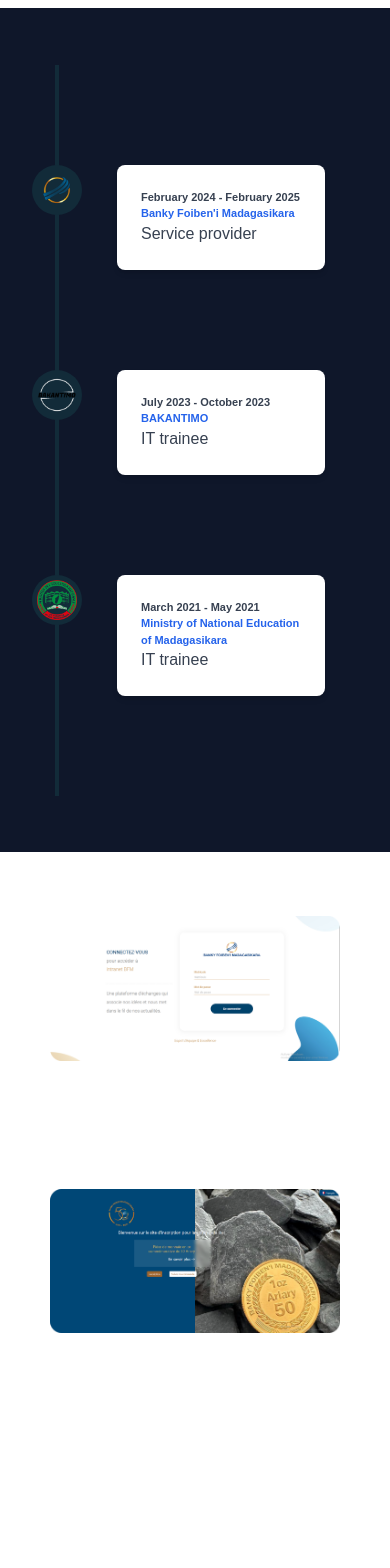
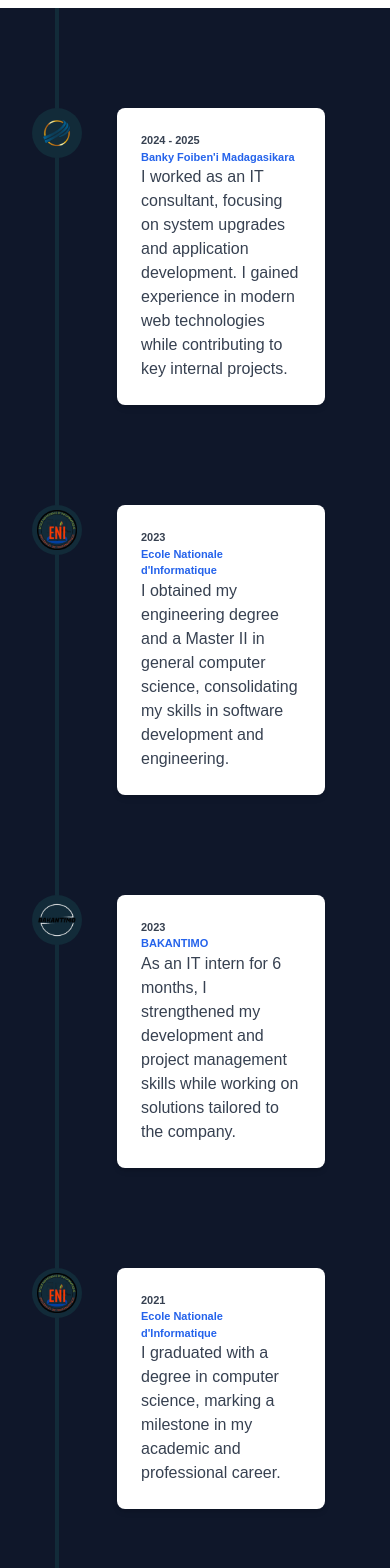
Before and after one commit to Mukkun007/PORTFOLIO-LOVA, a Next.js app: page / in a window 390 px wide. Shown: the part 1840-3408 px from the top of the page. Before the commit the page ends 3189 px from the top, so only its background shows below. Built offline with nearby package versions, Linux system fonts and the light colour scheme.

Commit message:
experience update

```diff
--- a/public/locales/en.json
+++ b/public/locales/en.json
@@ -50,12 +50,15 @@
     }
   },
   "experience": {
-    "date1": "February 2024 - February 2025",
-    "position1": "Service provider",
-    "date2": "July 2023 - October 2023",
-    "position2": "IT trainee",
-    "date3": "March 2021 - May 2021",
-    "etablissement": "Ministry of National Education of Madagasikara"
+    "date1": "2024 - 2025",
+    "position1": "I worked as an IT consultant, focusing on system upgrades and application development. I gained experience in modern web technologies while contributing to key internal projects.",
+    "date2": "2023",
+    "position2": "I obtained my engineering degree and a Master II in general computer science, consolidating my skills in software development and engineering.",
+    "position3": "As an IT intern for 6 months, I strengthened my development and project management skills while working on solutions tailored to the company.",
+    "position4": "I graduated with a degree in computer science, marking a milestone in my academic and professional career.",
+    "date3": "2021",
+    "etablissement": "Ministry of National Education of Madagasikara",
+    "position5": "During my 3-month internship, I gained first-hand experience of development, applying my skills to real-life projects."
   },
   "project": {
     "title1": "Infrastructure Modernization",
--- a/public/locales/fr.json
+++ b/public/locales/fr.json
@@ -50,12 +50,15 @@
     }
   },
   "experience": {
-    "date1": "Février 2024 - Février 2025",
-    "position1": "Prestataire de services",
+    "date1": "2024 - 2025",
+    "position1": "En tant que consultant informatique, j’ai contribué à la mise à jour des systèmes et au développement d’applications, tout en renforçant mon expertise en technologies web modernes. J’ai collaboré avec des équipes pluridisciplinaires pour optimiser les performances et assurer la maintenabilité des solutions mises en place.",
     "date2": "Juillet 2023 - Octobre 2023",
-    "position2": "Stagiaire en informatique",
-    "date3": "Mars 2021 - mai 2021",
-    "etablissement": "Ministère de l'Education Nationale de Madagasikara"
+    "position2": "J’ai obtenu mon diplôme d’ingénieur et un Master II en informatique générale, consolidant ainsi mes compétences en développement et en ingénierie logicielle.",
+    "position3": "En tant que stagiaire informatique pendant 6 mois, j’ai renforcé mes compétences en développement et gestion de projet tout en travaillant sur des solutions adaptées à l’entreprise.",
+    "position4": "J’ai obtenu ma licence en informatique, marquant une étape clé dans mon parcours académique et professionnel.",
+    "date3": "2021",
+    "etablissement": "Ministère de l'Education Nationale de Madagasikara",
+    "position5": "Pendant 3 mois de stage, j’ai acquis une première expérience concrète en développement, appliquant mes compétences à des projets réels."
   },
   "project": {
     "title1": "Modernisation des infrastructures",
--- a/src/components/Experience.tsx
+++ b/src/components/Experience.tsx
@@ -22,8 +22,20 @@ const Experience = () => {
     },
     {
       date: t("experience.date2"),
+      establishment: "Ecole Nationale d'Informatique",
+      position: t("experience.position2"),
+      icon: (
+        <img
+          src="/images/ENI.png"
+          alt="ENI Logo"
+          className="w-[40px] h-[40px] sm:w-[45px] sm:h-[45px] md:w-[50px] md:h-[50px] lg:w-[54px] lg:h-[54px]"
+        />
+      ),
+    },
+    {
+      date: t("experience.date2"),
       establishment: "BAKANTIMO",
-      position: t("experience.position2"),
+      position: t("experience.position3"),
       icon: (
         <img
           src="/images/bakantimo.png"
@@ -33,9 +45,21 @@ const Experience = () => {
       ),
     },
     {
-      date: "March 2021 - May 2021",
+      date: "2021",
+      establishment: "Ecole Nationale d'Informatique",
+      position: t("experience.position4"),
+      icon: (
+        <img
+          src="/images/ENI.png"
+          alt="ENI Logo"
+          className="w-[40px] h-[40px] sm:w-[45px] sm:h-[45px] md:w-[50px] md:h-[50px] lg:w-[54px] lg:h-[54px]"
+        />
+      ),
+    },
+    {
+      date: "2021",
       establishment: t("experience.etablissement"),
-      position: t("experience.position2"),
+      position: t("experience.position5"),
       icon: (
         <img
           src="/images/MEN.png"
```
Also changed, not shown: public/images/ENI.png (added).
